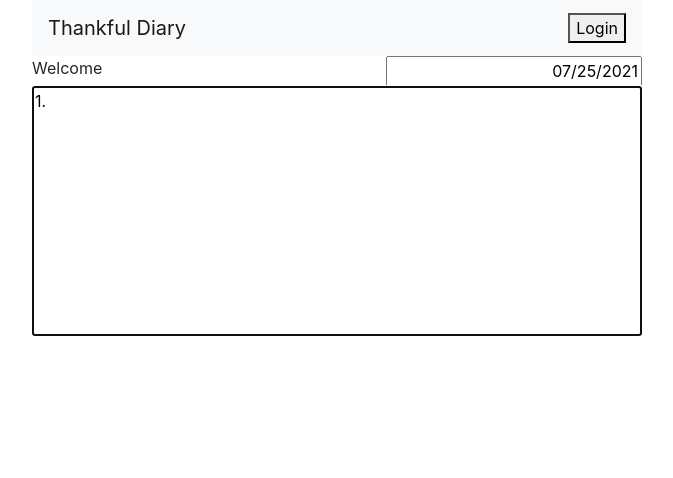
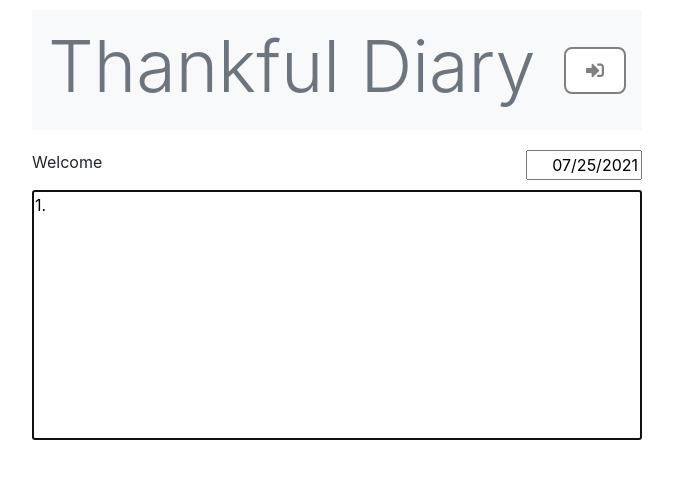
Before and after one commit to mohannaidu/gratitude, a React (Create React App) app: page / in a window 1280 px wide. Shown: the top 478 px of the page, without its empty margins (303-976 px from the left). Built offline with nearby package versions, Linux system fonts and the light colour scheme; no server answers; the database is empty.

Commit message:
fixed calendar alignment

```diff
--- a/public/index.html
+++ b/public/index.html
@@ -3,6 +3,7 @@
   <head>
     <meta charset="utf-8" />
     <link rel="icon" href="%PUBLIC_URL%/favicon.ico" />
+    <link rel="stylesheet" href="https://use.fontawesome.com/releases/v5.8.1/css/all.css" integrity="sha384-50oBUHEmvpQ+1lW4y57PTFmhCaXp0ML5d60M1M7uH2+nqUivzIebhndOJK28anvf" crossorigin="anonymous"
     <meta name="viewport" content="width=device-width, initial-scale=1" />
     <meta name="theme-color" content="#000000" />
     <meta
--- a/src/App.css
+++ b/src/App.css
@@ -1,3 +1,4 @@
+
 .container {
     display: grid;
     gap: 1rem;
@@ -10,7 +11,6 @@
     display: flex;
     justify-content: right;
     align-items: flex-end;
-    /*background-color: red;*/
 }
 
 .subheader{
@@ -21,7 +21,24 @@
 .subheader > div{
     align-items: end;
 }
-
+.react-datepicker-wrapper{
+    width: 40%;
+}
 .react-datepicker__input-container > input{
     text-align: right;
+    width: 100%;
 }
+
+.row {
+    padding-top: 10px;
+}
+
+.custom {
+    border: 2px solid gray;
+    color: gray;
+    background-color: white;
+    padding: 8px 20px;
+    border-radius: 8px;
+    font-size: 18px;
+    font-weight: bold;
+}
--- a/src/App.tsx
+++ b/src/App.tsx
@@ -8,6 +8,7 @@ import {auth, Providers} from './config/firebase';
 import { SignInWithSocialMedia } from './auth';
 import firebase from "firebase/app";
 import {Repository} from './db/repository';
+
 
 interface UserState {
     isAuthenticated: boolean;
@@ -71,16 +72,16 @@ export default function App(){
 
     function LoginButton(props) {
         return (
-            <button onClick={props.onClick}>
-                Login
+            <button className="custom" onClick={props.onClick}>
+                <i className="fas fa-sign-in-alt"></i>
             </button>
         );
     }
 
     function LogoutButton(props) {
         return (
-            <button onClick={props.onClick}>
-                Logout
+            <button className="custom" onClick={props.onClick}>
+                <i className="fas fa-sign-out-alt"></i>
             </button>
         );
     }
@@ -99,7 +100,7 @@ export default function App(){
           <div className="row">
               <div className="col-md-6 offset-md-3">
                   <nav className="navbar navbar-expand-lg navbar-light bg-light">
-                      <div className="navbar-brand" >Thankful Diary</div>
+                      <div className="navbar-brand" ><h1 className="display-3 text-muted">Thankful Diary</h1></div>
                       <button className="navbar-toggler" type="button" data-toggle="collapse" data-target="#navbarNav"
                               aria-controls="navbarNav" aria-expanded="false" aria-label="Toggle navigation">
                           <span className="navbar-toggler-icon"></span>
```
